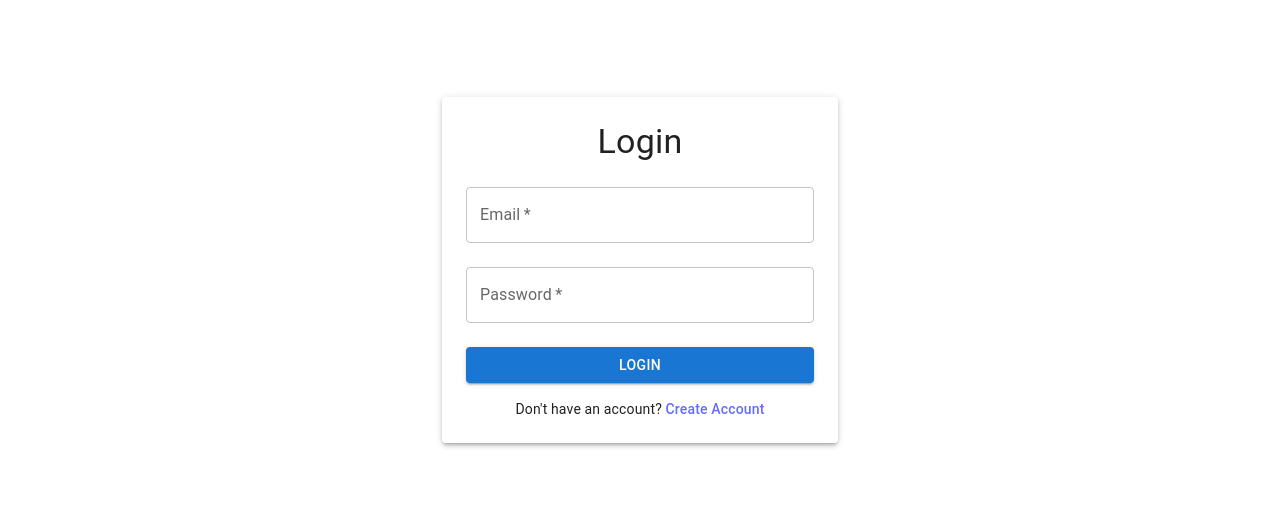
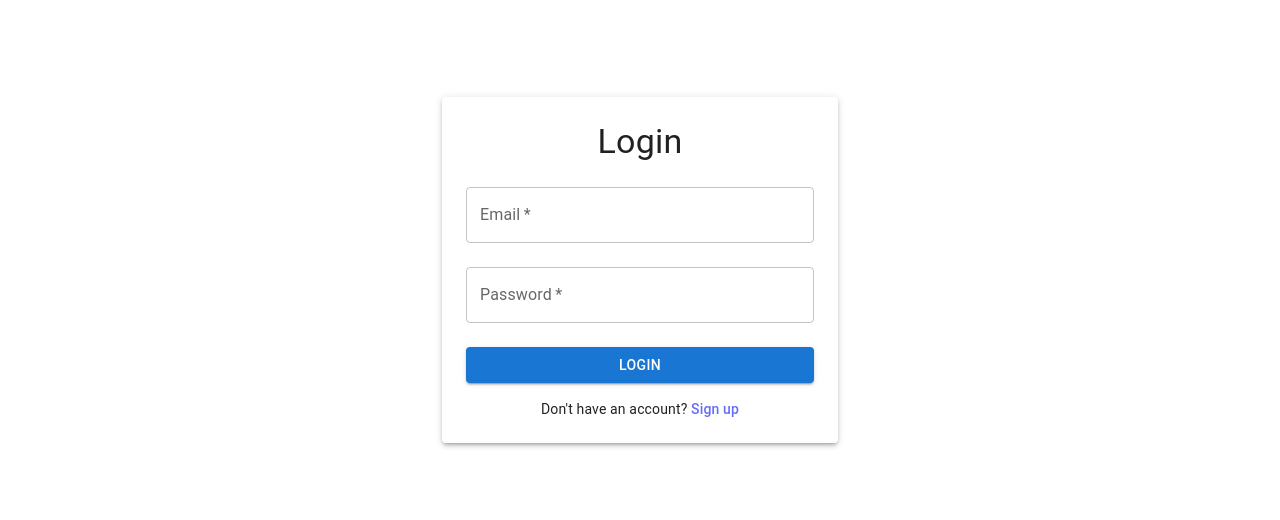
Before and after one commit to gallerymiguel/after_action_review, a React (Vite) app in the folder client/: page /login in a window 1280 px wide. Shown: the part 134-654 px from the top of the page. Built offline with nearby package versions, Linux system fonts and the light colour scheme.

Commit message:
Update login.tsx

```diff
--- a/client/src/pages/login.tsx
+++ b/client/src/pages/login.tsx
@@ -1,67 +1,130 @@
 import React, { useState } from "react";
+import { useNavigate, Link } from "react-router-dom";
+import {
+  Container,
+  TextField,
+  Button,
+  Typography,
+  Paper,
+  Box,
+  Grid,
+} from "@mui/material";
 import { useMutation } from "@apollo/client";
-import { useNavigate, Link } from "react-router-dom";
-import { LOGIN_USER } from "../graphql/mutations";
-import { Container, TextField, Button, Typography, Paper, Box, Grid } from "@mui/material";
+import { LOGIN_USER } from "../utils/mutations";
+import Auth from "../utils/auth";
 
 const LoginPage: React.FC = () => {
   const navigate = useNavigate();
-  const [formState, setFormState] = useState({ email: "", password: "" });
+  const [email, setEmail] = useState("");
+  const [password, setPassword] = useState("");
   const [error, setError] = useState("");
-  const [loginUser, { loading }] = useMutation(LOGIN_USER);
 
-  const handleInputChange = (e: React.ChangeEvent<HTMLInputElement>) => {
-    setFormState({ ...formState, [e.target.name]: e.target.value });
-  };
+
+  const [login, { error: mutationError }] = useMutation(LOGIN_USER);
 
   const handleFormSubmit = async (event: React.FormEvent<HTMLFormElement>) => {
     event.preventDefault();
 
     try {
-      const { data } = await loginUser({
-        variables: { loginInput: formState },
+      const { data } = await login({
+        variables: {
+          loginInput: { email, password },
+        },
       });
 
-      if (data && data.login.token) {
-        console.log("✅ Token received:", data.login.token);
-        localStorage.setItem("token", data.login.token); // ✅ Store token
-        navigate("/"); // ✅ Redirect to home
+      console.log("🔍 Full Response from GraphQL:", data);
+
+      if (data && data.login && data.login.token) {
+        console.log("✅ Login Successful. Token:", data.login.token);
+        Auth.login(data.login.token);
+        navigate("/");
       } else {
-        setError("❌ Login failed. No token received.");
+        console.error("❌ No Token Returned from Server");
+        setError("Login failed. No token received.");
       }
     } catch (err) {
       console.error("❌ Login Error:", err);
-      setError("Invalid credentials. Please try again.");
+      setError("Login failed. Check your credentials.");
     }
   };
 
+
   return (
-    <Container maxWidth="xs">
-      <Paper elevation={3} sx={{ padding: 3 }}>
-        <Typography variant="h4" textAlign="center" mb={3}>Login</Typography>
+    <Container
+      maxWidth="xs"
+      sx={{
+        display: "flex",
+        justifyContent: "center",
+        alignItems: "center",
+        height: "50vh",
+      }}
+    >
+      <Paper elevation={3} sx={{ padding: 3, width: "100%" }}>
+        <Box textAlign="center" mb={3}>
+          <Typography variant="h4">Login</Typography>
+        </Box>
         <form onSubmit={handleFormSubmit}>
           <Grid container spacing={3}>
+            {/* Email Field */}
             <Grid item xs={12}>
-              <TextField fullWidth label="Email" name="email" variant="outlined" value={formState.email} onChange={handleInputChange} required />
+              <TextField
+                fullWidth
+                label="Email"
+                variant="outlined"
+                value={email}
+                onChange={(e) => setEmail(e.target.value)}
+                required
+              />
             </Grid>
+
+            {/* Password Field */}
             <Grid item xs={12}>
-              <TextField fullWidth label="Password" name="password" type="password" variant="outlined" value={formState.password} onChange={handleInputChange} required />
+              <TextField
+                fullWidth
+                label="Password"
+                type="password"
+                variant="outlined"
+                value={password}
+                onChange={(e) => setPassword(e.target.value)}
+                required
+              />
             </Grid>
+
+            {/* Submit Button */}
             <Grid item xs={12}>
-              <Button type="submit" fullWidth variant="contained" color="primary">
-                {loading ? "Logging in..." : "Login"}
+              <Button
+                type="submit"
+                fullWidth
+                variant="contained"
+                color="primary"
+              >
+                Login
               </Button>
             </Grid>
           </Grid>
         </form>
+
+        {/* Error Message */}
+        {mutationError && (
+          <Box textAlign="center" mt={2}>
+            <Typography variant="body2" color="error">
+              {mutationError.message}
+            </Typography>
+          </Box>
+        )}
+
+        {/* Show Custom Error */}
         {error && (
-          <Typography variant="body2" color="error" textAlign="center" mt={2}>
-            {error}
-          </Typography>
+          <Box textAlign="center" mt={2}>
+            <Typography variant="body2" color="error">
+              {error}
+            </Typography>
+          </Box>
         )}
+        {/* Link to Signup Page */}
         <Box textAlign="center" mt={2}>
           <Typography variant="body2">
-            Don't have an account? <Link to="/register">Create Account</Link>
+            Don't have an account? <Link to="/register">Sign up</Link>
           </Typography>
         </Box>
       </Paper>
```
